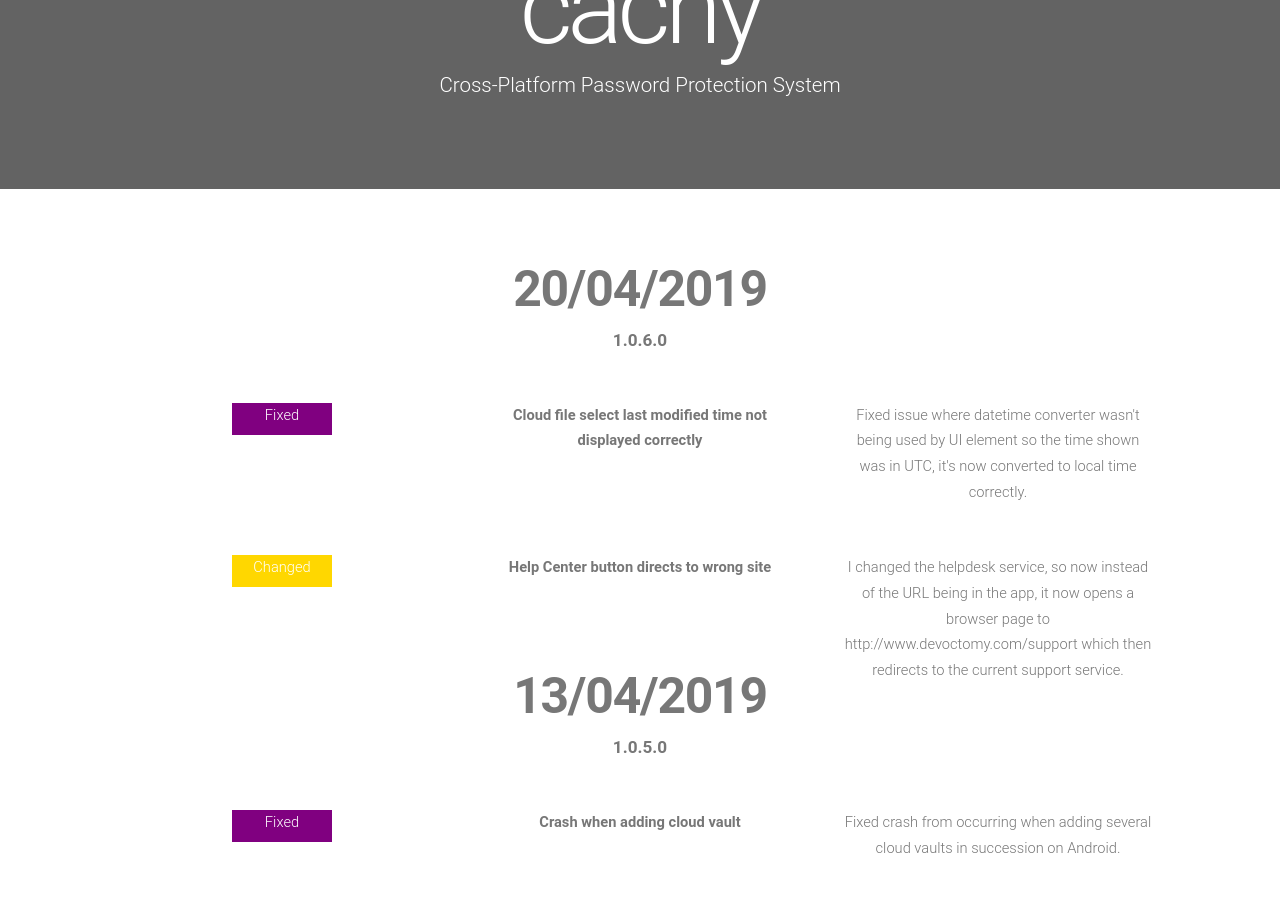
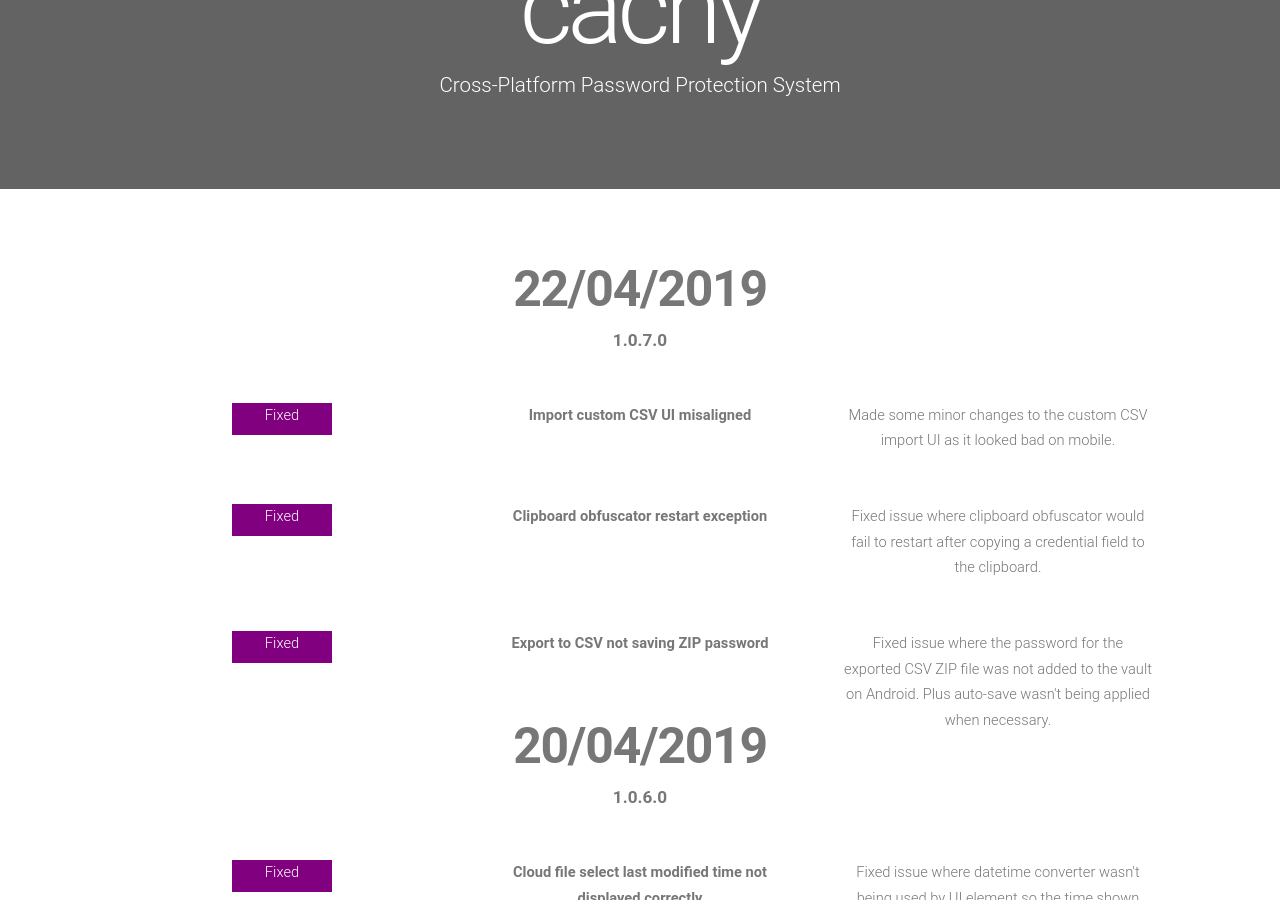
Before and after one commit to devoctomy/cachy.me, a Jekyll site: the page built from changelog.html, in a window 1280 px wide and 900 px high, scrolled down 454 px. Built offline with Jekyll 4.4.1, drawn with Linux system fonts in a browser that asks for light colours; nearby versions of some CDN libraries; a script that is not in the unit is left out.

Commit message:
Updated change log file to 1.0.7

```diff
--- a/assets/data/changes.json
+++ b/assets/data/changes.json
@@ -1,5 +1,31 @@
 {
   "Releases": {
+    "1.0.7.0": {
+      "Date": "22/04/2019",
+      "Changes": [
+        {
+          "Type": "Fixed",
+          "Date": "22/04/2019",
+          "Summary": "Import custom CSV UI misaligned",
+          "Description": "Made some minor changes to the custom CSV import UI as it looked bad on mobile.",
+          "Platform": "Android"
+        },
+        {
+          "Type": "Fixed",
+          "Date": "22/04/2019",
+          "Summary": "Clipboard obfuscator restart exception",
+          "Description": "Fixed issue where clipboard obfuscator would fail to restart after copying a credential field to the clipboard.",
+          "Platform": "UWP, Android"
+        },
+        {
+          "Type": "Fixed",
+          "Date": "22/04/2019",
+          "Summary": "Export to CSV not saving ZIP password",
+          "Description": "Fixed issue where the password for the exported CSV ZIP file was not added to the vault on Android.  Plus auto-save wasn't being applied when necessary.",
+          "Platform": "Android"
+        }
+      ]
+    },
     "1.0.6.0": {
       "Date": "20/04/2019",
       "Changes": [
@@ -8,14 +34,14 @@
           "Date": "14/04/2019",
           "Summary": "Cloud file select last modified time not displayed correctly",
           "Description": "Fixed issue where datetime converter wasn't being used by UI element so the time shown was in UTC, it's now converted to local time correctly.",
-          "Platform": "Android"
+          "Platform": "UWP, Android"
         },
         {
           "Type": "Changed",
           "Date": "18/04/2019",
           "Summary": "Help Center button directs to wrong site",
           "Description": "I changed the helpdesk service, so now instead of the URL being in the app, it now opens a browser page to http://www.devoctomy.com/support which then redirects to the current support service.",
-          "Platform": "Android"
+          "Platform": "UWP, Android"
         }
       ]
     },
```
